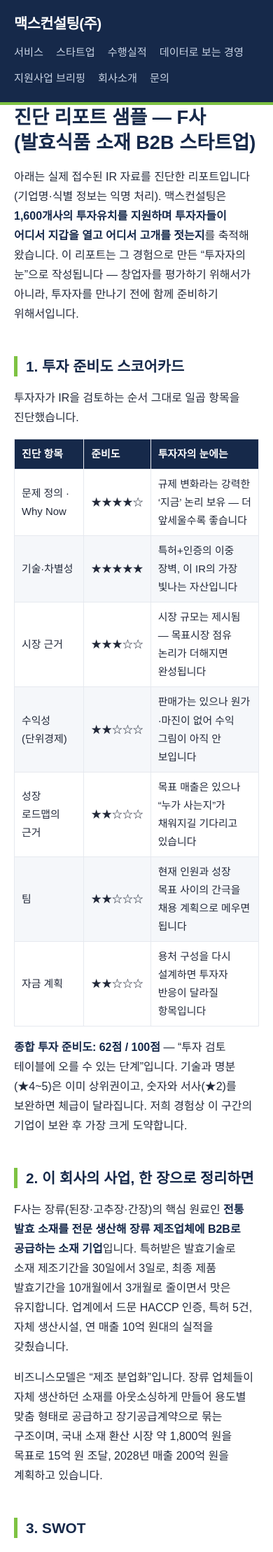
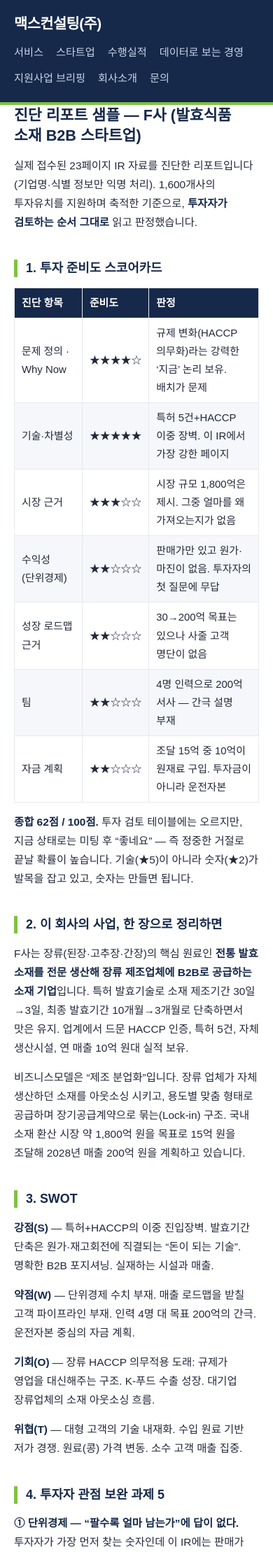
Before and after one commit to isac1003/isac1003.github.io, a Jekyll site: the page built from services/bm-sample.md, in a window 390 px wide. Shown: the top 2218 px of the page at 70% size. Built offline with Jekyll 4.4.1, drawn with Linux system fonts in a browser that asks for light colours; some of the changed text lies outside the part shown.

Commit message:
Add files via upload

```diff
--- a/_layouts/default.html
+++ b/_layouts/default.html
@@ -32,7 +32,7 @@
 </script>
 {% endif %}
 </head>
-<body>
+<body class="{% if page.url == '/about/' or page.url == '/history/' or page.url contains '/projects' or page.url == '/contact/' or page.url == '/en/' %}theme-corp{% elsif page.url contains '/insights' or page.url contains '/briefing' %}theme-info{% endif %}">
 <header class="site-header">
   <div class="wrap">
     <a class="site-title" href="{{ '/' | relative_url }}">{{ site.title }}</a>
--- a/assets/style.css
+++ b/assets/style.css
@@ -17,7 +17,7 @@
   color: var(--text);
   background: var(--bg);
   line-height: 1.75;
-  font-size: 17px;
+  font-size: clamp(15px, 1vw + 11.5px, 17.5px);
   word-break: keep-all;
 }
 .wrap { max-width: 820px; margin: 0 auto; padding: 0 20px; }
@@ -45,7 +45,7 @@
   margin: -40px -20px 36px;
 }
 .hero .wrap { max-width: 820px; }
-.hero h1 { color: #fff; font-size: 1.9rem; margin: 0 0 10px; }
+.hero h1 { color: #fff; font-size: clamp(1.4rem, 3.5vw, 1.9rem); margin: 0 0 10px; }
 .hero .motto { color: var(--green); font-weight: 700; font-size: 1.05rem; margin: 0 0 14px; font-style: italic; }
 .hero p { color: #dbe4f2; max-width: 640px; }
 .hero a { color: var(--green); font-weight: 600; }
@@ -65,9 +65,9 @@
 
 /* ── 본문 ── */
 main { padding: 40px 20px 60px; min-height: 60vh; }
-h1 { font-size: 1.7rem; line-height: 1.35; margin: 0 0 16px; color: var(--navy); }
+h1 { font-size: clamp(1.35rem, 2.6vw, 1.7rem); line-height: 1.35; margin: 0 0 16px; color: var(--navy); }
 h2 {
-  font-size: 1.3rem;
+  font-size: clamp(1.12rem, 2vw, 1.3rem);
   color: var(--navy);
   margin-top: 2.2em;
   padding-left: 12px;
@@ -138,10 +138,8 @@
 .site-footer .ai-notice { color: #6d7f9c; }
 
 @media (max-width: 600px) {
-  body { font-size: 16px; }
   .site-header nav { margin-left: 0; }
   .hero { padding: 36px 0 30px; }
-  .hero h1 { font-size: 1.5rem; }
 }
 
 /* ── 누적형 목록 (날짜+제목) ── */
@@ -175,3 +173,13 @@
 .badge-guide { background: var(--navy); color: #fff; }
 .badge-target { background: var(--bg-soft); color: var(--muted); font-weight: 500; }
 .brief-meta { margin: -6px 0 14px; display: flex; gap: 6px; flex-wrap: wrap; }
+
+
+/* ── 섹션 색상 구분: 회사 정보(네이비 계열) vs 정보 제공(그린 계열) ── */
+.theme-corp .site-header { border-bottom-color: #4a76c4; }
+.theme-corp h2 { border-left-color: #4a76c4; }
+.theme-corp .more-link, .theme-corp .archive-list a:hover { color: #2f56a0; }
+.theme-corp .post-list li, .theme-corp .brief-list li { border-left-color: #4a76c4; }
+.theme-info .site-header { border-bottom-color: var(--green); }
+.theme-info h1 { color: #2e5c12; }
+.theme-info h2 { border-left-color: var(--green); }
--- a/services/bm-diagnosis.md
+++ b/services/bm-diagnosis.md
@@ -44,11 +44,16 @@
 [창업기업 성장·투자유치](/services/startup/) 서비스(IR 코칭, 투자자 매칭)로
 이어집니다.
 
-## 진단 리포트, 미리 보세요
+## 진단 리포트, 미리 보세요 — 분야별 샘플 5
 
-실제 접수 사례(익명 처리)로 만든 **[진단 리포트 샘플 보기 →](/services/bm/sample/)**
-— 서비스·BM 한 장 정리, SWOT, "이것을 보완하시오" 개선 지시까지, 받으실 리포트의
-실물을 확인할 수 있습니다.
+실제 사례 기반의 진단 리포트 샘플입니다(익명 처리). 투자 준비도 스코어카드와
+핵심 진단이 어떻게 나오는지 분야별로 확인해 보세요.
+
+- **[① 발효식품 소재 B2B — 62점](/services/bm/sample/)** 기술은 ★5인데 숫자가 ★2인 전형 (심층 진단)
+- **[② 푸드테크 구독 플랫폼 — 55점](/services/bm/sample2/)** 성장할수록 적자가 커지는 단위경제
+- **[③ 펫푸드 D2C 브랜드 — 71점](/services/bm/sample3/)** 투자 검토권, 채널 의존이 마지막 관문
+- **[④ 스마트팜 설비 — 58점](/services/bm/sample4/)** "농가"는 고객 정의가 아니다
+- **[⑤ 건강기능식품 — 66점](/services/bm/sample5/)** 성패는 식약처 일정표 위에 있다
 
 ## 창업자들이 실제로 묻는 질문
 
--- a/services/bm-sample.md
+++ b/services/bm-sample.md
@@ -1,95 +1,94 @@
 ---
 layout: default
 title: IR·비즈니스모델 진단 리포트 — 실제 사례 샘플
-description: 전통 발효식품 소재 스타트업의 실제 IR 자료를 투자자 관점에서 진단한 리포트 샘플입니다. 투자 준비도 스코어카드, BM 정리, SWOT, 보완 제안으로 구성됩니다.
+description: 발효식품 소재 스타트업의 실제 IR을 투자자 관점에서 진단한 리포트 샘플. 투자 준비도 스코어카드(62점), SWOT, 보완 과제 5건.
 permalink: /services/bm/sample/
 ---
 
 # 진단 리포트 샘플 — F사 (발효식품 소재 B2B 스타트업)
 
-아래는 실제 접수된 IR 자료를 진단한 리포트입니다(기업명·식별 정보는 익명 처리).
-맥스컨설팅은 **1,600개사의 투자유치를 지원하며 투자자들이 어디서 지갑을 열고
-어디서 고개를 젓는지**를 축적해 왔습니다. 이 리포트는 그 경험으로 만든
-"투자자의 눈"으로 작성됩니다 — 창업자를 평가하기 위해서가 아니라, 투자자를
-만나기 전에 함께 준비하기 위해서입니다.
+실제 접수된 23페이지 IR 자료를 진단한 리포트입니다(기업명·식별 정보만 익명 처리).
+1,600개사의 투자유치를 지원하며 축적한 기준으로, **투자자가 검토하는 순서 그대로**
+읽고 판정했습니다.
 
 ## 1. 투자 준비도 스코어카드
 
-투자자가 IR을 검토하는 순서 그대로 일곱 항목을 진단했습니다.
+| 진단 항목 | 준비도 | 판정 |
+|---|---|---|
+| 문제 정의 · Why Now | ★★★★☆ | 규제 변화(HACCP 의무화)라는 강력한 '지금' 논리 보유. 배치가 문제 |
+| 기술·차별성 | ★★★★★ | 특허 5건+HACCP 이중 장벽. 이 IR에서 가장 강한 페이지 |
+| 시장 근거 | ★★★☆☆ | 시장 규모 1,800억은 제시. 그중 얼마를 왜 가져오는지가 없음 |
+| 수익성(단위경제) | ★★☆☆☆ | 판매가만 있고 원가·마진이 없음. 투자자의 첫 질문에 무답 |
+| 성장 로드맵 근거 | ★★☆☆☆ | 30→200억 목표는 있으나 사줄 고객 명단이 없음 |
+| 팀 | ★★☆☆☆ | 4명 인력으로 200억 서사 — 간극 설명 부재 |
+| 자금 계획 | ★★☆☆☆ | 조달 15억 중 10억이 원재료 구입. 투자금이 아니라 운전자본 |
 
-| 진단 항목 | 준비도 | 투자자의 눈에는 |
-|---|---|---|
-| 문제 정의 · Why Now | ★★★★☆ | 규제 변화라는 강력한 '지금' 논리 보유 — 더 앞세울수록 좋습니다 |
-| 기술·차별성 | ★★★★★ | 특허+인증의 이중 장벽, 이 IR의 가장 빛나는 자산입니다 |
-| 시장 근거 | ★★★☆☆ | 시장 규모는 제시됨 — 목표시장 점유 논리가 더해지면 완성됩니다 |
-| 수익성(단위경제) | ★★☆☆☆ | 판매가는 있으나 원가·마진이 없어 수익 그림이 아직 안 보입니다 |
-| 성장 로드맵의 근거 | ★★☆☆☆ | 목표 매출은 있으나 "누가 사는지"가 채워지길 기다리고 있습니다 |
-| 팀 | ★★☆☆☆ | 현재 인원과 성장 목표 사이의 간극을 채용 계획으로 메우면 됩니다 |
-| 자금 계획 | ★★☆☆☆ | 용처 구성을 다시 설계하면 투자자 반응이 달라질 항목입니다 |
-
-**종합 투자 준비도: 62점 / 100점** — "투자 검토 테이블에 오를 수 있는 단계"입니다.
-기술과 명분(★4~5)은 이미 상위권이고, 숫자와 서사(★2)를 보완하면 체급이
-달라집니다. 저희 경험상 이 구간의 기업이 보완 후 가장 크게 도약합니다.
+**종합 62점 / 100점.** 투자 검토 테이블에는 오르지만, 지금 상태로는 미팅
+후 "좋네요" — 즉 정중한 거절로 끝날 확률이 높습니다. 기술(★5)이 아니라
+숫자(★2)가 발목을 잡고 있고, 숫자는 만들면 됩니다.
 
 ## 2. 이 회사의 사업, 한 장으로 정리하면
 
 F사는 장류(된장·고추장·간장)의 핵심 원료인 **전통 발효 소재를 전문 생산해
-장류 제조업체에 B2B로 공급하는 소재 기업**입니다. 특허받은 발효기술로 소재
-제조기간을 30일에서 3일로, 최종 제품 발효기간을 10개월에서 3개월로 줄이면서
-맛은 유지합니다. 업계에서 드문 HACCP 인증, 특허 5건, 자체 생산시설, 연 매출
-10억 원대의 실적을 갖췄습니다.
+장류 제조업체에 B2B로 공급하는 소재 기업**입니다. 특허 발효기술로 소재 제조기간
+30일→3일, 최종 발효기간 10개월→3개월로 단축하면서 맛은 유지. 업계에서 드문
+HACCP 인증, 특허 5건, 자체 생산시설, 연 매출 10억 원대 실적 보유.
 
-비즈니스모델은 "제조 분업화"입니다. 장류 업체들이 자체 생산하던 소재를
-아웃소싱하게 만들어 용도별 맞춤 형태로 공급하고 장기공급계약으로 묶는 구조이며,
-국내 소재 환산 시장 약 1,800억 원을 목표로 15억 원 조달, 2028년 매출 200억 원을
-계획하고 있습니다.
+비즈니스모델은 "제조 분업화"입니다. 장류 업체가 자체 생산하던 소재를 아웃소싱
+시키고, 용도별 맞춤 형태로 공급하며 장기공급계약으로 묶는(Lock-in) 구조.
+국내 소재 환산 시장 약 1,800억 원을 목표로 15억 원을 조달해 2028년 매출
+200억 원을 계획하고 있습니다.
 
 ## 3. SWOT
 
-**강점(S)** — 특허 5건 + HACCP의 이중 진입장벽. 발효기간 단축은 원가와 재고회전에
-직결되는 "돈이 되는 기술". 명확한 B2B 포지셔닝과 실재하는 시설·매출.
+**강점(S)** — 특허+HACCP의 이중 진입장벽. 발효기간 단축은 원가·재고회전에 직결되는
+"돈이 되는 기술". 명확한 B2B 포지셔닝. 실재하는 시설과 매출.
 
-**약점(W)** — 단위경제(원가·마진) 수치 미제시. 매출 로드맵을 뒷받침할 고객
-파이프라인 부재. 소수 인원 대비 큰 성장 목표. 조달 자금의 용처 구성.
+**약점(W)** — 단위경제 수치 부재. 매출 로드맵을 받칠 고객 파이프라인 부재.
+인력 4명 대 목표 200억의 간극. 운전자본 중심의 자금 계획.
 
-**기회(O)** — 장류 HACCP 의무적용 도래(규제가 영업을 대신해주는 구조). K-푸드
+**기회(O)** — 장류 HACCP 의무적용 도래: 규제가 영업을 대신해주는 구조. K-푸드
 수출 성장. 대기업 장류업체의 소재 아웃소싱 흐름.
 
-**위협(T)** — 대형 고객의 기술 내재화 가능성. 수입 원료 기반 저가 경쟁.
-원료 가격 변동. 소수 고객 매출 집중 위험.
+**위협(T)** — 대형 고객의 기술 내재화. 수입 원료 기반 저가 경쟁. 원료(콩) 가격
+변동. 소수 고객 매출 집중.
 
-## 4. 투자자의 마음을 여는 다섯 가지 보완 제안
+## 4. 투자자 관점 보완 과제 5
 
-**① 단위경제부터 함께 채워봅시다 (가장 효과 큰 보완).** 투자자의 첫 질문은
-"팔수록 얼마가 남는가"입니다. 톤당 원가 구조와 마진, 자동화 이후의 원가 개선폭이
-들어가면 이 IR의 설득력이 한 단계 올라갑니다. 원가 자료만 주시면 저희가 투자자
-언어로 정리해 드립니다.
+**① 단위경제 — "팔수록 얼마 남는가"에 답이 없다.**
+투자자가 가장 먼저 찾는 숫자인데 이 IR에는 판매가(100g당 700원)뿐입니다.
+톤당 원가 구조, 마진율, 자동화 투자 후 원가 개선폭 — 이 세 줄이 들어가는 순간
+IR의 체급이 달라집니다. 원가 자료만 있으면 하루면 만들 수 있는 페이지입니다.
 
-**② 매출 로드맵에 '고객'을 입혀봅시다.** 연도별 목표에 진행 중인 상담, 구매의향서,
-시범 납품 이력을 파이프라인 표로 더하면, 30→80억의 점프가 "계획"에서 "근거 있는
-전망"으로 바뀝니다. 투자자는 숫자보다 그 숫자를 사줄 이름을 봅니다.
+**② 매출 로드맵 — 숫자는 있는데 이름이 없다.**
+30→80→150→200억 그래프를 투자자는 믿지 않습니다. 믿게 만드는 것은 그 숫자를
+사줄 고객입니다. 진행 중 상담, 구매의향서(LOI), 시범 납품 이력을 파이프라인
+표로 제시하십시오. 두 곳의 이름만 들어가도 "계획"이 "전망"으로 바뀝니다.
 
-**③ 자금 계획의 옷을 갈아입혀 봅시다.** 지금 구조는 조달액의 상당 부분이 원재료
-구입이라, 투자자에게는 운전자본으로 읽힐 수 있습니다. 지분투자금은 설비·기술·시장
-확대에, 원재료는 융자·정책자금·계약재배로 나누어 설계하면 같은 15억이 전혀 다르게
-보입니다. 이 재설계는 저희가 가장 자주, 가장 잘 돕는 부분입니다.
+**③ 자금 계획 — 투자자는 콩 사라고 투자하지 않는다.**
+조달 15억 중 10억이 원재료 구입입니다. 이 구조는 지분투자가 아니라 융자·정책자금의
+영역이고, 투자자에게는 "내 돈이 재고로 변한다"로 읽힙니다. 지분투자금은 설비·기술·
+시장 확대에 배정하고, 원재료는 융자와 계약재배로 분리하십시오. 같은 15억이
+전혀 다른 IR이 됩니다.
 
-**④ 팀의 미래를 보여줍시다.** 현재 인원은 약점이 아니라 "그래서 투자가 필요한
-이유"가 될 수 있습니다. 투자 후 핵심 채용 계획(생산관리·품질·영업)을 한 장으로
-더하면 간극이 서사로 바뀝니다.
+**④ 팀 — 4명으로 200억은 서사가 성립하지 않는다.**
+지금 인원은 숨길 약점이 아니라 "그래서 투자가 필요하다"는 논리로 쓸 수 있는
+카드입니다. 투자 후 핵심 채용 계획(생산관리·품질·영업) 한 장을 추가해 간극을
+서사로 전환하십시오.
 
-**⑤ 'Why Now' 카드를 맨 앞으로 옮겨봅시다.** HACCP 의무화 도래는 이 회사의 가장
-강력한 투자 논리인데 자료 중반에 있습니다. 표지 다음 장에서 "지금이어야 하는 이유"를
-먼저 말하면, 뒷장을 읽는 투자자의 눈빛이 달라집니다.
+**⑤ Why Now — 가장 강한 카드가 중반에 묻혀 있다.**
+HACCP 의무화 도래는 이 IR에서 유일하게 "왜 지금 투자해야 하는가"에 답하는
+페이지인데 자료 중반에 있습니다. 표지 다음 장으로 옮기십시오. 첫 3장에서
+Why Now를 못 보면 투자자는 뒷장을 대충 넘깁니다.
 
 ## 5. 총평
 
-기술·인증·포지셔닝은 이미 투자 검토가 가능한 수준입니다. 남은 것은 제품이 아니라
-숫자와 서사이고, 이는 만들 수 있는 것들입니다. 위 ①~③만 함께 보완해도 투자
-준비도는 62점에서 80점대로 올라갈 것으로 봅니다 — 저희가 1,600개사와 해온
-일이 바로 이 구간의 동행입니다.
+기술·인증·포지셔닝은 이미 투자 검토가 가능한 수준 — 병목은 제품이 아니라
+숫자와 서사입니다. ①~③을 보완하면 62점은 80점대로 올라간다고 판단하며,
+그 보완 작업이 저희가 1,600개사와 해온 일입니다. 다음 단계로 원가 자료와
+고객 상담 현황만 주시면 ①②를 먼저 만들어 드리겠습니다.
 
 ---
 
-*내 IR도 투자자의 눈으로 진단받고 싶다면 — [IR·비즈니스모델 진단](/services/bm/) ·
+*내 IR도 투자자의 눈으로 진단받으려면 — [IR·비즈니스모델 진단](/services/bm/) ·
 자료 접수: helpme@maxconsulting.or.kr · [문의하기](/contact/)*
--- a/startup-hub.md
+++ b/startup-hub.md
@@ -10,6 +10,23 @@
 맥스컨설팅은 중소벤처기업부 등록 액셀러레이터로서 **누적 1,600개사의 투자유치를
 지원**해 왔습니다. 그 경험을 스타트업이 바로 쓸 수 있는 서비스로 모았습니다.
 지금 필요한 것에서 시작하세요.
+
+## 숫자로 보는 지원 스타트업
+
+1,600개사의 기록에서 뽑은 데이터입니다. 우리가 어떤 기업들과 일해왔는지가
+곧 우리가 무엇을 아는지를 말해줍니다.
+
+| 지표 | 데이터 |
+|---|---|
+| 누적 지원 기업 | 약 1,600개사 (IR·코칭·컨설팅, 2018~) |
+| 지원 기업 분야 Top 5 | 가공식품·간편식, 유통·플랫폼, 신선농산물·청년농, 스마트팜·농업AI, 그린바이오·건강기능식품 |
+| 신산업 비중 | 스마트팜·AI, 펫푸드, 푸드테크 등 기술창업이 꾸준히 증가 |
+| 지원 기업 매출 분포 | 중앙값 약 7억 원, 10억 원 이상 성장기업 다수 포함 |
+| 연간 신규 유입 | 매년 130~190개사, 대부분 첫 만남 (연도 간 중복 20% 미만) |
+
+이 데이터가 말하는 것: 저희는 농식품 밸류체인 전체 — 1차생산부터 가공, 유통,
+애그테크까지 — 를 실제 기업으로 겪어봤고, 초기창업부터 성장기업까지 단계별
+투자유치의 패턴을 알고 있습니다.
 
 ## ① IR·비즈니스모델 진단 — "내 사업, 투자자 눈에 어떻게 보일까"
 
```
Also changed, not shown: services/bm-sample2.md (added, +50 -0 lines), services/bm-sample3.md (added, +49 -0 lines), services/bm-sample4.md (added, +50 -0 lines), services/bm-sample5.md (added, +51 -0 lines).
